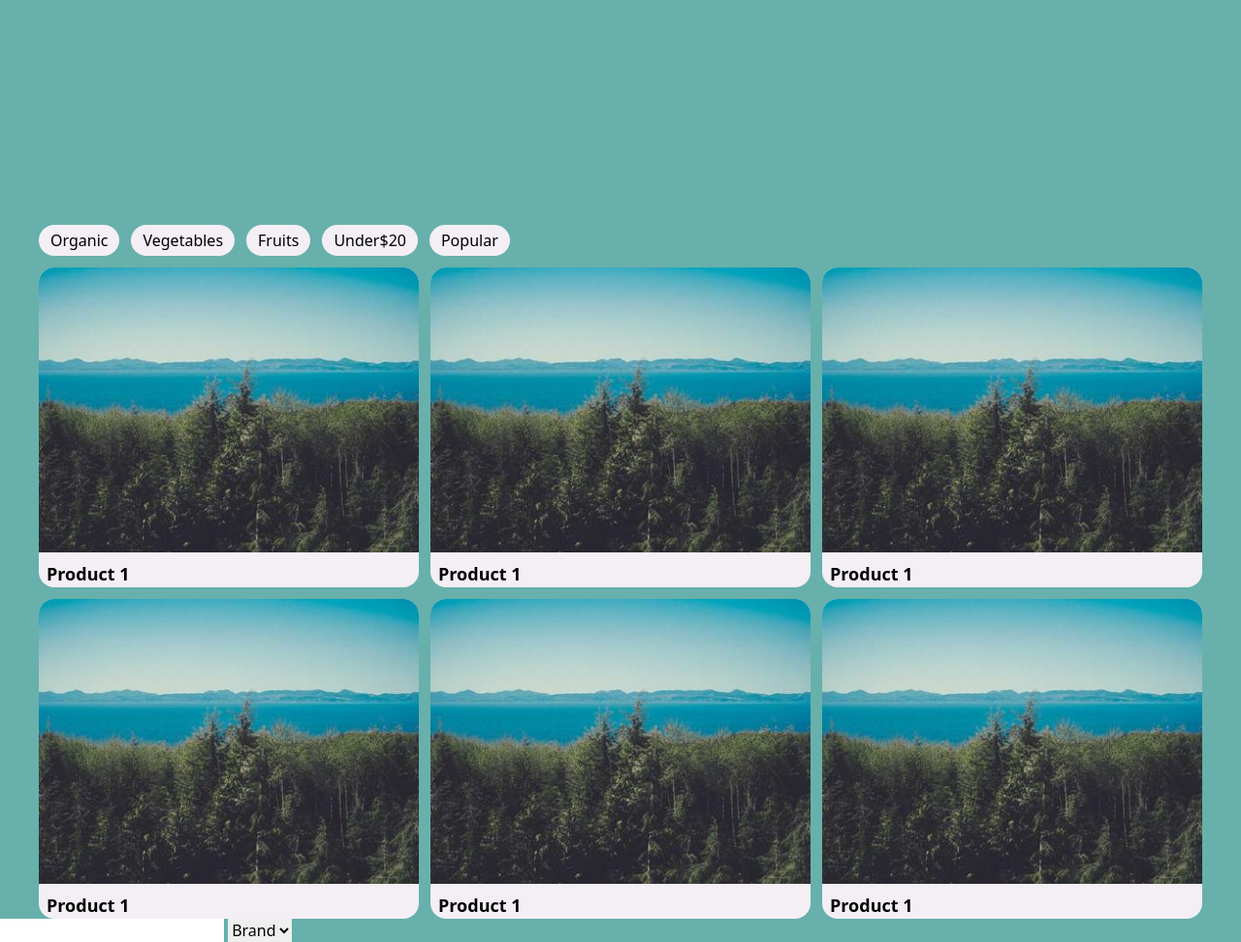
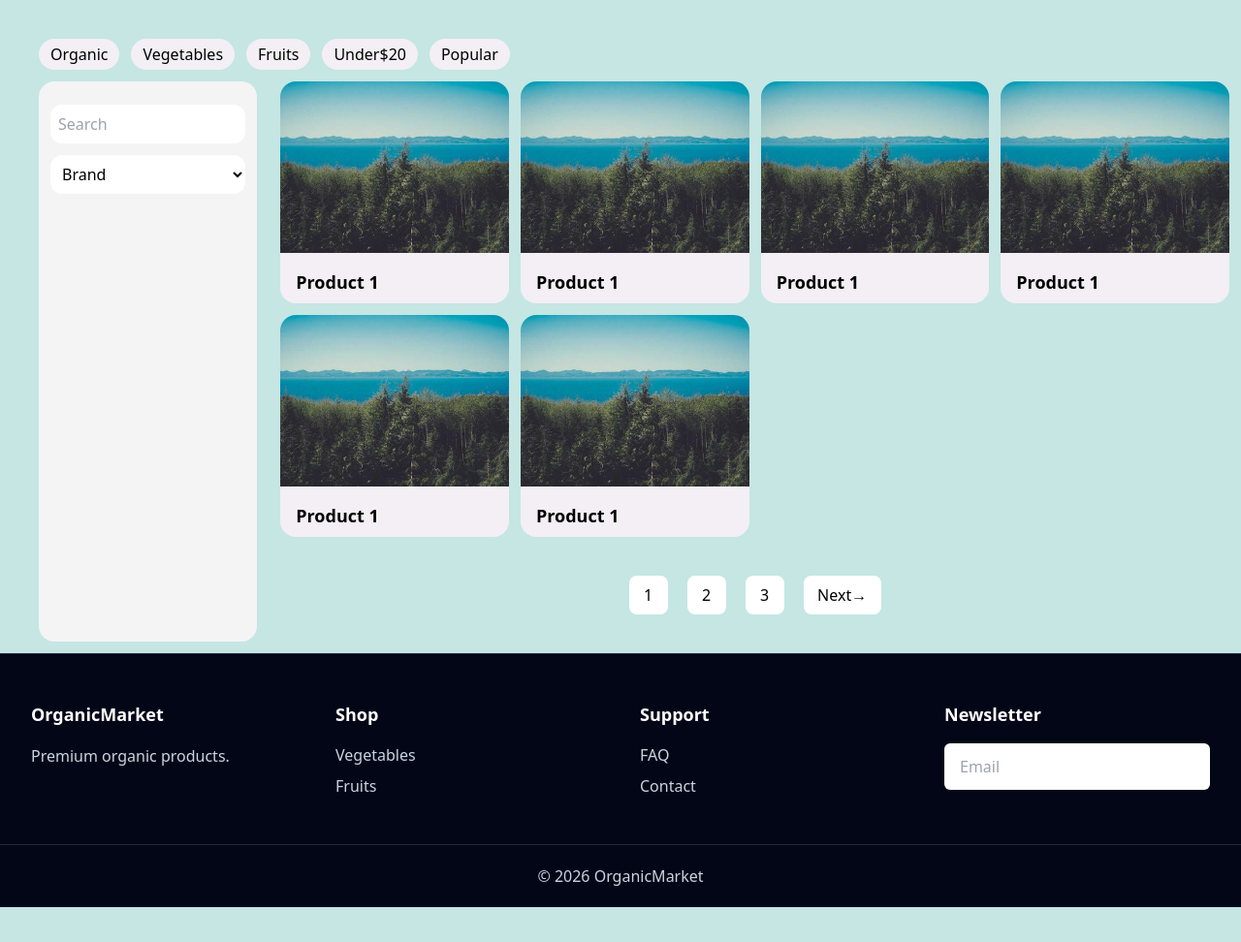
Before and after one commit to XLIYA/organic-shop, a plain HTML site: page AllProduct.html in a window 1280 px wide. Shown: the part 88-1060 px from the top of the page at 97% size. After the commit the page ends 1024 px from the top, so only its background shows below. Drawn offline with nearby package versions, Linux system fonts and the light colour scheme.

Commit message:
complete all product page

```diff
--- a/AllProduct.html
+++ b/AllProduct.html
@@ -1,74 +1,195 @@
-<!DOCTYPE html>
+<!doctype html>
 <html lang="en">
   <head>
-    <meta charset="UTF-8">
-    <meta name="viewport" content="width=device-width, initial-scale=1.0">
+    <meta charset="UTF-8" />
+    <meta name="viewport" content="width=device-width, initial-scale=1.0" />
     <title>Document</title>
     <script src="https://cdn.tailwindcss.com"></script>
   </head>
-<body class=" bg-[#68b0ab] w-screen h-full">
+
+  <body class="bg-[#c5e6e3] w-screen h-full">
     <header
-        class="flex justify-between w-screen h-20 px-5 py-3 bg-gradient-to-r from-slate-50 to-green-200 fixed left-0 top-0 z-50">
-        <h2 class="text-[#3F7D20] text-5xl font-extrabold font-sans">Organic Market</h2>
-        <div class="flex gap-6 font-sans items-center">
+      class="flex justify-between items-center w-screen h-20 px-5 py-3 bg-gradient-to-r from-slate-50 to-green-200 fixed left-0 top-0 z-50"
+    >
+      <h2 class="text-[#3F7D20] text-xl lg:text-5xl font-extrabold font-sans">
+        Organic Market
+      </h2>
+      <div class="flex gap-2 lg:gap-6 font-sans items-center">
         <button class="font-extrabold text-[#3F7D20]">HOME</button>
         <button class="font-extrabold text-[#3F7D20]">SHOP</button>
         <button class="font-extrabold text-[#3F7D20]">ABOUT</button>
-            <button><img class="w-10 h-10 object-contain" src="assets/icons8-shop-48.png" alt="cart"></button>
+        <button>
+          <img
+            class="w-10 h-10 object-contain"
+            src="assets/icons8-shop-48.png"
+            alt="cart"
+          />
+        </button>
       </div>
     </header>
 
     <main>
-
-    <div class=" flex gap-3 font-sans mt-80 px-10">
-        <button class="rounded-2xl bg-[#F3EFF5] border-gray-300 px-3 py-1">Organic</button>
-        <button class="rounded-2xl bg-[#F3EFF5] border-gray-300 px-3 py-1">Vegetables</button>
-        <button class="rounded-2xl bg-[#F3EFF5] border-gray-300 px-3 py-1">Fruits</button>
-        <button class="rounded-2xl bg-[#F3EFF5] border-gray-300 px-3 py-1">Under$20</button>
-        <button class="rounded-2xl bg-[#F3EFF5] border-gray-300 px-3 py-1">Popular</button>
+      <div class="flex gap-3 font-sans mt-32 lg:mt-32 px-3 lg:px-10">
+        <button class="rounded-2xl bg-[#F3EFF5] border-gray-300 px-3 py-1">
+          Organic
+        </button>
+        <button class="rounded-2xl bg-[#F3EFF5] border-gray-300 px-3 py-1">
+          Vegetables
+        </button>
+        <button class="rounded-2xl bg-[#F3EFF5] border-gray-300 px-3 py-1">
+          Fruits
+        </button>
+        <button class="rounded-2xl bg-[#F3EFF5] border-gray-300 px-3 py-1">
+          Under$20
+        </button>
+        <button class="rounded-2xl bg-[#F3EFF5] border-gray-300 px-3 py-1">
+          Popular
+        </button>
       </div>
 
-
-
-    <div class="grid grid-cols-3 mt-3 gap-3 px-10">
-        <div class="bg-[#F3EFF5]  rounded-2xl overflow-hidden">
-            <img class="w-full h-auto block mb-2" src="imag-best-seller/best1.jpg" alt="">
-            <p class="ml-2 font-sans text-lg font-bold">Product 1 </p>
-        </div>
-        <div class="bg-[#F3EFF5]  rounded-2xl overflow-hidden">
-            <img class="w-full h-auto block mb-2" src="imag-best-seller/best1.jpg" alt="">
-            <p class="ml-2 font-sans text-lg font-bold">Product 1 </p>
-        </div>
-        <div class="bg-[#F3EFF5]  rounded-2xl overflow-hidden">
-            <img class="w-full h-auto block mb-2" src="imag-best-seller/best1.jpg" alt="">
-            <p class="ml-2 font-sans text-lg font-bold">Product 1 </p>
-        </div>
-        <div class="bg-[#F3EFF5]  rounded-2xl overflow-hidden">
-            <img class="w-full h-auto block mb-2" src="imag-best-seller/best1.jpg" alt="">
-            <p class="ml-2 font-sans text-lg font-bold">Product 1 </p>
-        </div>
-        <div class="bg-[#F3EFF5]  rounded-2xl overflow-hidden">
-            <img class="w-full h-auto block mb-2" src="imag-best-seller/best1.jpg" alt="">
-            <p class="ml-2 font-sans text-lg font-bold">Product 1 </p>
-        </div>
-        <div class="bg-[#F3EFF5]  rounded-2xl overflow-hidden">
-            <img class="w-full h-auto block mb-2" src="imag-best-seller/best1.jpg" alt="">
-            <p class="ml-2 font-sans text-lg font-bold">Product 1 </p>
-        </div>
-    </div>
-
-    <div>
-        <input type="text">
-        <select name="" id="">
+      <div class="flex flex-row">
+        <div class="bg-zinc-100 rounded-2xl p-3 m-3 lg:ml-10">
+          <input
+            placeholder="Search"
+            type="text"
+            class="w-full h-10 rounded-xl my-3 p-2"
+          />
+          <select class="w-full h-10 rounded-xl bg-white p-2">
             <option value="">Brand</option>
             <option value="">Name</option>
             <option value="">Price</option>
           </select>
         </div>
 
+        <div class="flex flex-col">
+          <div class="grid grid-cols-1 md:grid-cols-2 lg:grid-cols-4 mt-3 gap-3 px-3">
+            <div class="bg-[#F3EFF5] rounded-2xl overflow-hidden">
+              <img
+                class="w-full h-auto block mb-2"
+                src="imag-best-seller/best1.jpg"
+                alt=""
+              />
+              <p class="ml-2 font-sans text-lg font-bold p-2 ">Product 1</p>
+            </div>
+            <div class="bg-[#F3EFF5] rounded-2xl overflow-hidden">
+              <img
+                class="w-full h-auto block mb-2"
+                src="imag-best-seller/best1.jpg"
+                alt=""
+              />
+              <p class="ml-2 font-sans text-lg font-bold p-2">Product 1</p>
+            </div>
+            <div class="bg-[#F3EFF5] rounded-2xl overflow-hidden">
+              <img
+                class="w-full h-auto block mb-2"
+                src="imag-best-seller/best1.jpg"
+                alt=""
+              />
+              <p class="ml-2 font-sans text-lg font-bold p-2">Product 1</p>
+            </div>
+            <div class="bg-[#F3EFF5] rounded-2xl overflow-hidden">
+              <img
+                class="w-full h-auto block mb-2"
+                src="imag-best-seller/best1.jpg"
+                alt=""
+              />
+              <p class="ml-2 font-sans text-lg font-bold p-2">Product 1</p>
+            </div>
+            <div class="bg-[#F3EFF5] rounded-2xl overflow-hidden">
+              <img
+                class="w-full h-auto block mb-2"
+                src="imag-best-seller/best1.jpg"
+                alt=""
+              />
+              <p class="ml-2 font-sans text-lg font-bold p-2">Product 1</p>
+            </div>
+            <div class="bg-[#F3EFF5] rounded-2xl overflow-hidden">
+              <img
+                class="w-full h-auto block mb-2"
+                src="imag-best-seller/best1.jpg"
+                alt=""
+              />
+              <p class="ml-2 font-sans text-lg font-bold p-2">Product 1</p>
+            </div>
+          </div>
+          <div class="flex justify-center gap-2 lg:gap-5 my-10">
+            <button
+              class="cursor-pointer w-10 h-10 bg-white rounded-lg hover:bg-green-600"
+            >
+              1
+            </button>
+            <button
+              class="cursor-pointer w-10 h-10 bg-white rounded-lg hover:bg-green-600"
+            >
+              2
+            </button>
+            <button
+              class="cursor-pointer w-10 h-10 bg-white rounded-lg hover:bg-green-600"
+            >
+              3
+            </button>
+            <button
+              class="cursor-pointer w-20 h-10 bg-white rounded-lg hover:bg-green-600"
+            >
+              Next→
+            </button>
+          </div>
+        </div>
+      </div>
     </main>
+    <footer class="bg-slate-950 text-white border-t border-slate-800">
+      <div class="max-w-7xl mx-auto px-8 py-12">
+        <div class="grid grid-cols-1 md:grid-cols-4 gap-10">
+          <!-- Brand -->
+          <div>
+            <h3 class="font-bold text-lg mb-4">OrganicMarket</h3>
+            <p class="text-slate-300 leading-relaxed">
+              Premium organic products.
+            </p>
+          </div>
 
+          <!-- Shop -->
+          <div>
+            <h3 class="font-bold text-lg mb-4">Shop</h3>
+            <ul class="space-y-2 text-slate-300">
+              <li>
+                <a href="#" class="hover:text-white transition"> Vegetables </a>
+              </li>
+              <li>
+                <a href="#" class="hover:text-white transition"> Fruits </a>
+              </li>
+            </ul>
+          </div>
 
+          <!-- Support -->
+          <div>
+            <h3 class="font-bold text-lg mb-4">Support</h3>
+            <ul class="space-y-2 text-slate-300">
+              <li>
+                <a href="#" class="hover:text-white transition"> FAQ </a>
+              </li>
+              <li>
+                <a href="#" class="hover:text-white transition"> Contact </a>
+              </li>
+            </ul>
+          </div>
 
+          <!-- Newsletter -->
+          <div>
+            <h3 class="font-bold text-lg mb-4">Newsletter</h3>
+
+            <input
+              type="email"
+              placeholder="Email"
+              class="w-full rounded-md bg-white text-black px-4 py-3 outline-none"
+            />
+          </div>
+        </div>
+      </div>
+      <!-- Bottom Bar -->
+      <div class="border-t border-slate-800 py-5 text-center text-slate-300">
+        © 2026 OrganicMarket
+      </div>
+    </footer>
   </body>
 </html>
```
Lines whose indentation alone changed are shown as unchanged.
